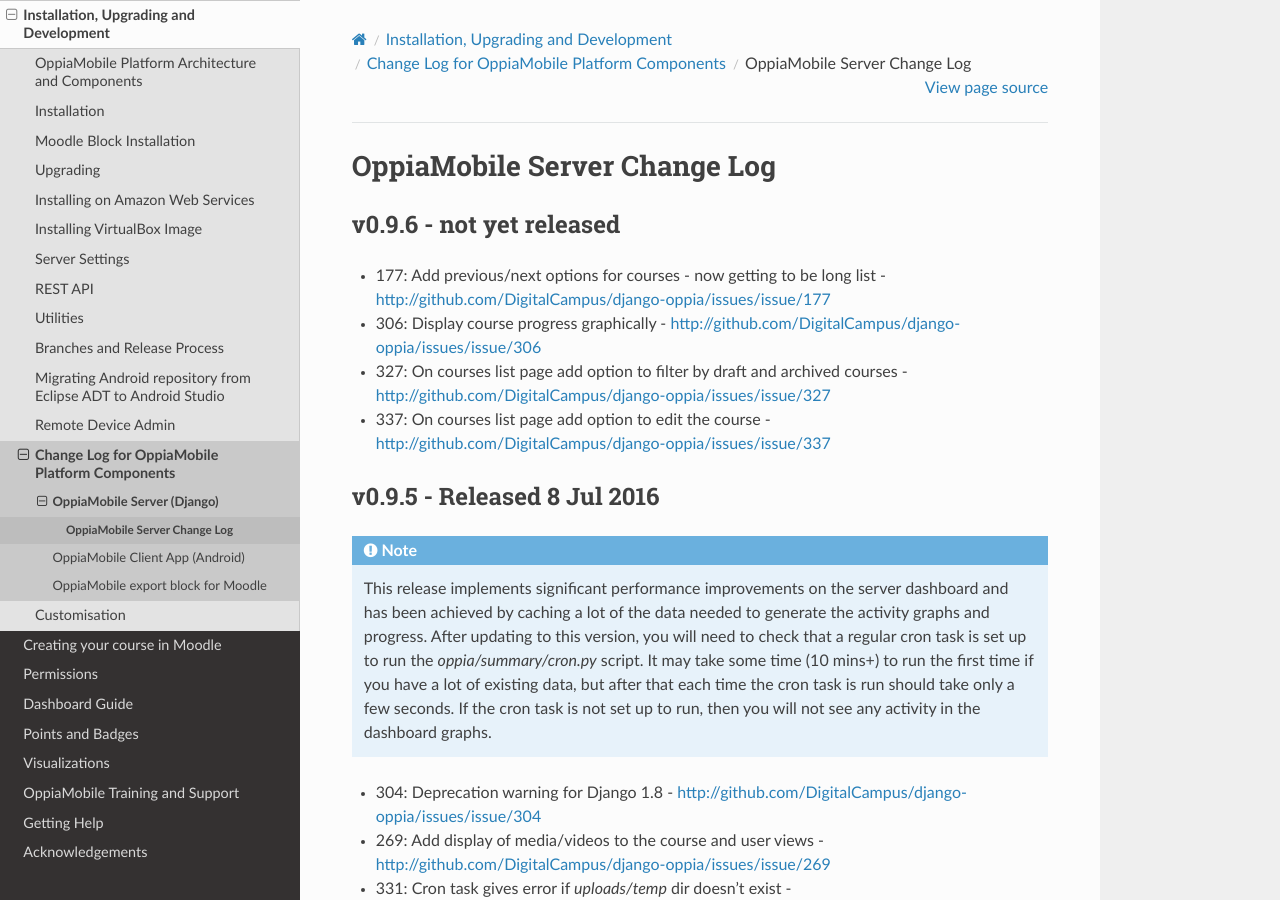
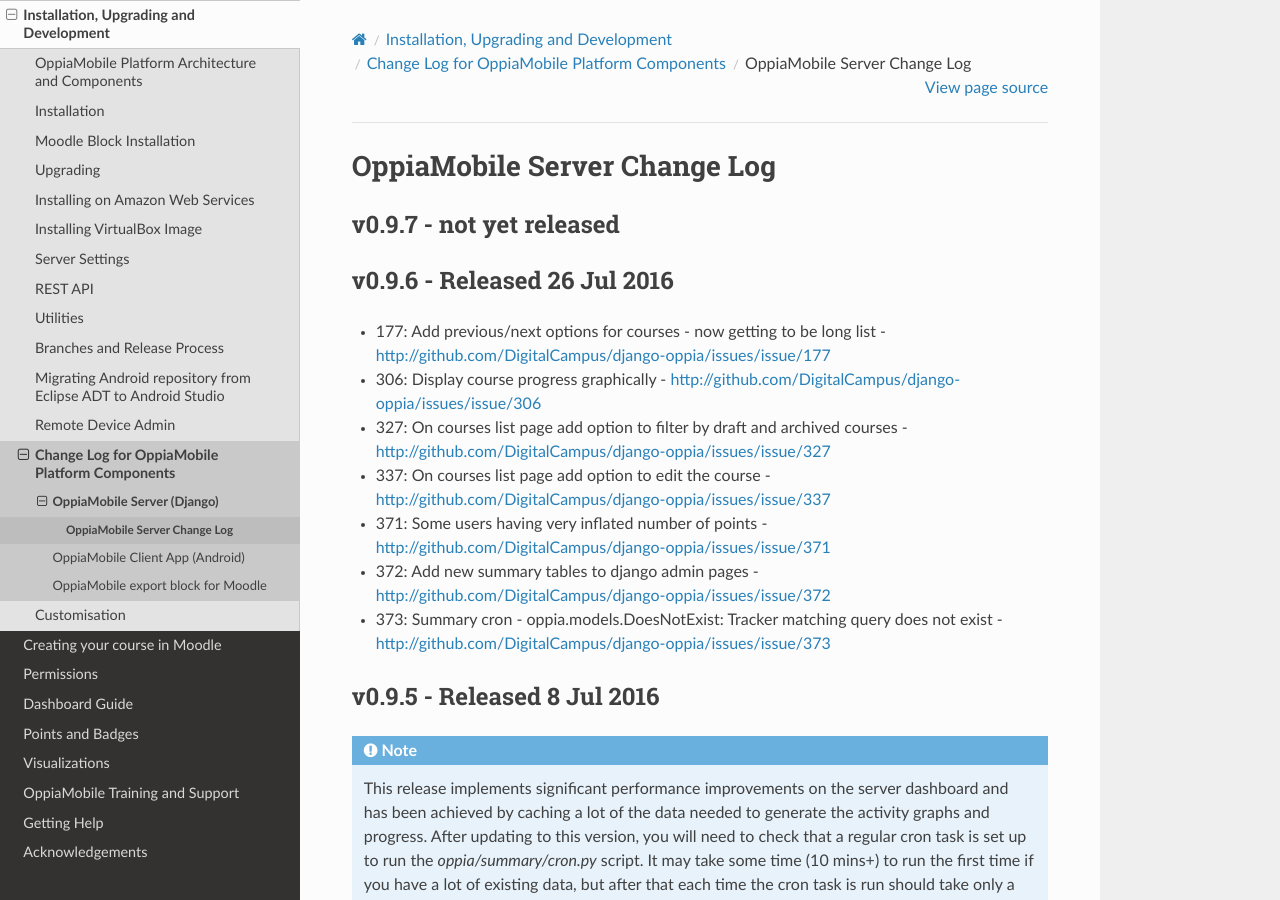
Before and after one commit to DigitalCampus/django-oppia, a Sphinx documentation site: the page built from docs/dev/changelog_server.rst, in a window 1280 px wide and 900 px high. Built offline with Sphinx 7.4.7 and the Read the Docs theme 2.0.0, drawn with Linux system fonts in a browser that asks for light colours; the version number is read from the project's files by our own code.

Commit message:
update docs

```diff
--- a/docs/dev/changelog_server.rst
+++ b/docs/dev/changelog_server.rst
@@ -1,15 +1,24 @@
 OppiaMobile Server Change Log
 ================================
 
+.. _serverv0.9.7:
+
+v0.9.7 - not yet released
+--------------------------------
+
+
 .. _serverv0.9.6:
 
-v0.9.6 - not yet released
+v0.9.6 - Released 26 Jul 2016
 --------------------------------
 
 * 177: Add previous/next options for courses - now getting to be long list - http://github.com/DigitalCampus/django-oppia/issues/issue/177
 * 306: Display course progress graphically - http://github.com/DigitalCampus/django-oppia/issues/issue/306
 * 327: On courses list page add option to filter by draft and archived courses - http://github.com/DigitalCampus/django-oppia/issues/issue/327
 * 337: On courses list page add option to edit the course - http://github.com/DigitalCampus/django-oppia/issues/issue/337
+* 371: Some users having very inflated number of points - http://github.com/DigitalCampus/django-oppia/issues/issue/371
+* 372: Add new summary tables to django admin pages - http://github.com/DigitalCampus/django-oppia/issues/issue/372
+* 373: Summary cron - oppia.models.DoesNotExist: Tracker matching query does not exist - http://github.com/DigitalCampus/django-oppia/issues/issue/373
 
 .. _serverv0.9.5:
 
```
